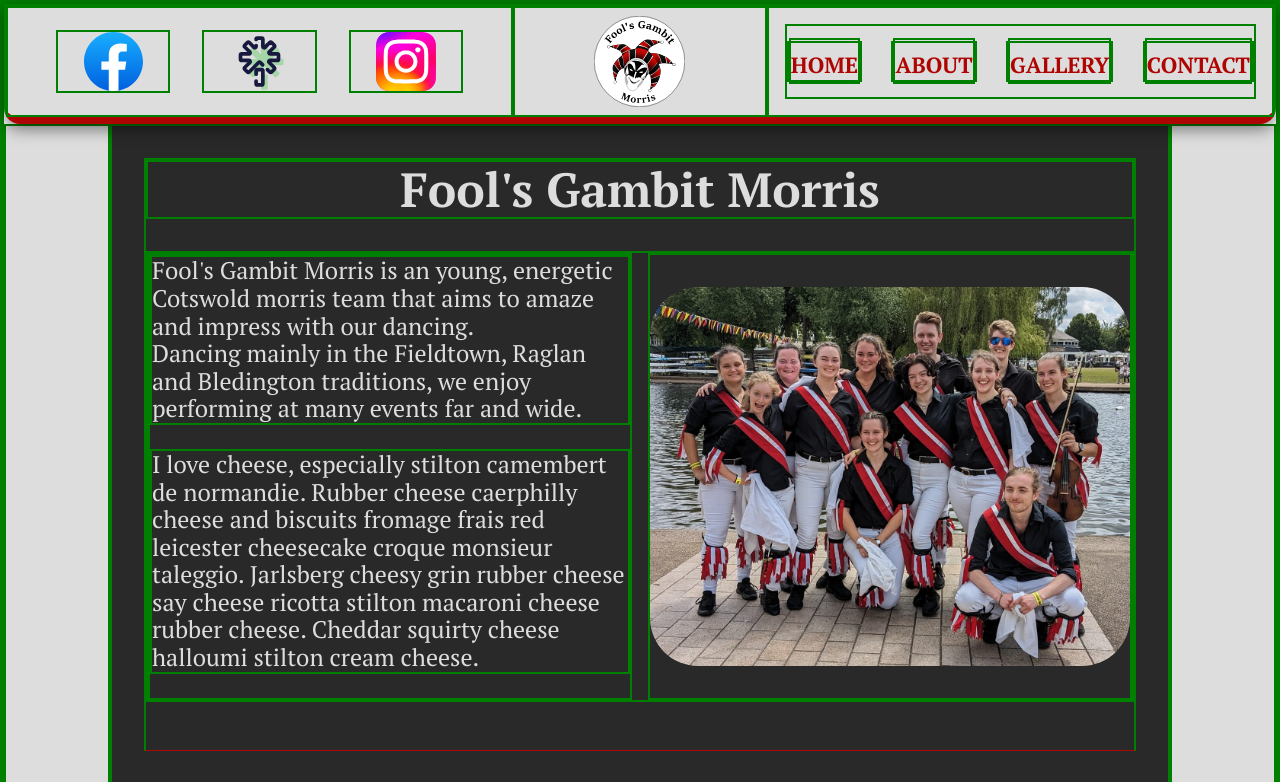
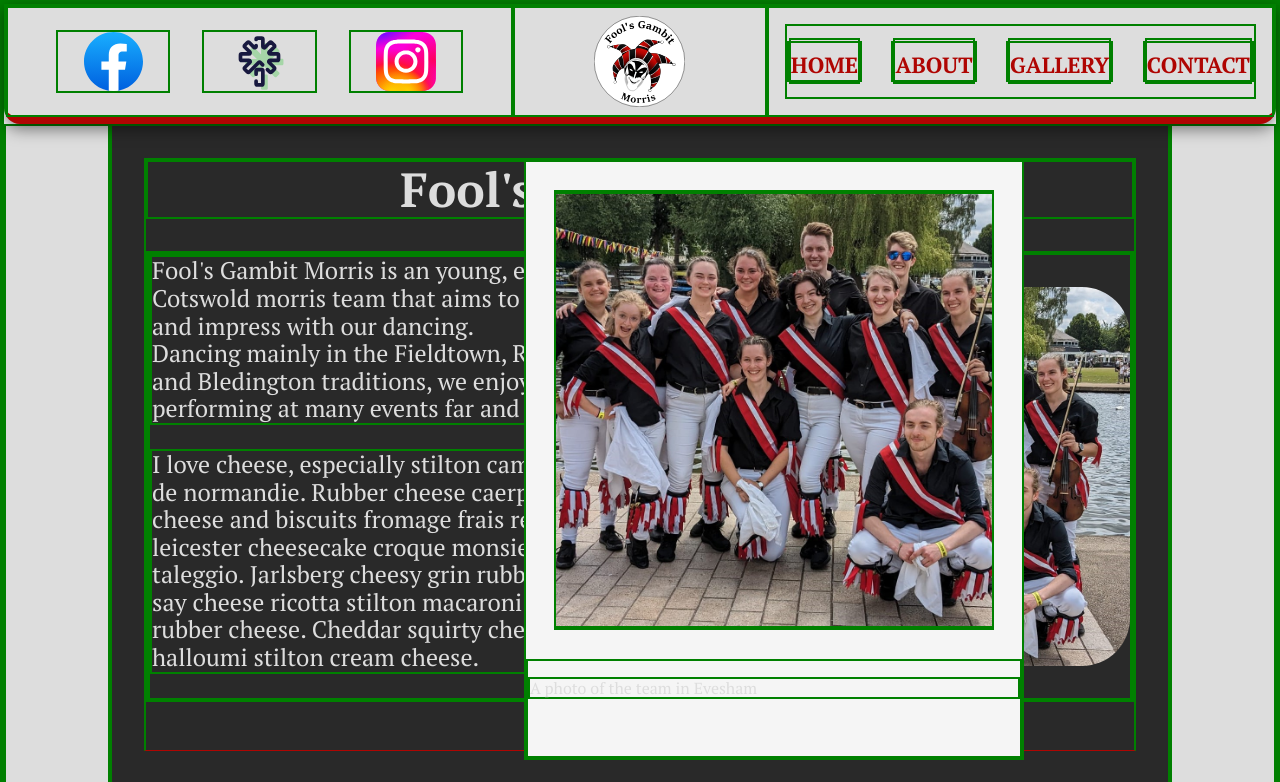
Before and after one commit to KynanPR/Fools-Website, a website: page index.html in a window 1280 px wide. Shown: the top 782 px of the page. Drawn offline with nearby package versions, Linux system fonts and the light colour scheme; files that its build step writes are made by us from their sources; a web font is replaced by a local one.

Commit message:
Working responsive polaroid image container

```diff
--- a/index.html
+++ b/index.html
@@ -14,6 +14,7 @@
 		href="https://fonts.googleapis.com/css2?family=PT+Serif:ital,wght@0,400;0,700;1,400;1,700&family=Playfair+Display:ital,wght@0,400..900;1,400..900&display=swap"
 		rel="stylesheet">
 	<link rel="stylesheet" type="text/css" href="build/styles.css" />
+	<script src="source\scripts.js"></script>
 </head>
 
 <body>
@@ -43,8 +44,7 @@
 		<nav class="header__item nav">
 			<ul role="menubar" class="navigation-list">
 				<li role="presentation">
-					<a href="#home-section" role="menuitem"
-						class="navigation-list__item navigation-list__item--active">home</a>
+					<a href="#home" role="menuitem" class="navigation-list__item navigation-list__item--active">home</a>
 				</li>
 				<li role="presentation">
 					<a href="#about" role="menuitem" class="navigation-list__item">about</a>
@@ -115,17 +115,9 @@
 					</div>
 				</div>
 				<div class="polaroid">
-					<div class="polaroid__padding padding__top">
-
+					<div class="polaroid__photo">
+						<img src="assets\img\team-photo_temp.jpg" alt="Team Photo" onload="correctPolaroid(this)" />
 					</div>
-					<div class="polaroid__padding padding__left">
-
-					</div>
-					<div class="polaroid__photo img-container">
-						<img src="assets\img\team-photo_temp.jpg" alt="Team Photo" />
-					</div>
-					<div class="polaroid__padding padding__right"></div>
-					<div class="polaroid__padding padding__bottom"></div>
 					<div class="polaroid__caption">
 						<p>A photo of the team in Evesham</p>
 					</div>
--- /dev/null
+++ b/source/scripts.js
@@ -0,0 +1,10 @@
+function correctPolaroid(img) {
+    const width = img.naturalWidth;
+    const height = img.naturalHeight;
+
+    if (height > width) {
+        console.log("Correcting Polaroid aspect ratio");
+        img.style.height = "";
+        img.style.width = "100%";
+    }
+}
--- a/source/styles.scss
+++ b/source/styles.scss
@@ -75,48 +75,52 @@ body {
 }
 
 .polaroid {
-	/* Polaroid is 4.2" x 3.5"
-	4.2 : 3.5 = 6 : 5 */
-	aspect-ratio: 6 / 5;
+	/* Polaroid is 3.5" x 4.2"
+	3.5 : 4.2 = 5 : 6 */
+	aspect-ratio: 5 / 6;
 	display: grid;
 	/* Border around photo 0.2"
 	Photo is 3.1"
 	Leaving 0.7" at the bottom for caption (not including the bottom photo border)
 	Turning these into fractions of width/height whilst keeping the resulting
 	absolute values equal results in the following abbomination - I'm sorry
+	2/42 + 31/42 + 2/42 + 7/42 = 42/42-> Rows = height = 4.2" = 42units
+	2/35 + 31/35 + 2/35 = 35/35 -> Columns = widths = 3.5" = 35units
+	42 * 35 = 1470
+	70/1470 + 1085/1470 + 70/1470 + 245/1470 = 1470/1470  -> Rows
+	84/1470  + 1302/1470 + 84/1470 = 1470/1470 -> Columns
 	 */
-	grid-template-rows: 70fr 1085fr 70fr 84fr;
+	grid-template-rows: 70fr 1085fr 70fr 245fr;
 	grid-template-columns: 84fr 1302fr 84fr;
-	grid-template-areas: "padding__top padding__top padding__top" "padding__left photo padding_right" "padding__bottom padding__bottom padding__bottom" "caption caption caption";
-	// grid: 2fr 31fr 2fr 7fr / 2fr 31fr 2fr / "padding padding padding" "padding photo padding" "padding padding padding" "caption caption caption";
+	grid-template-areas: "padding__top padding__top padding__top" "padding__left photo padding__right" "padding__bottom padding__bottom padding__bottom" "caption caption caption";
+	background-color: whitesmoke;
+
+	position: fixed;
+	top: 20vh;
+	right: 20vw;
+
+	border: 2px solid $colour-debug;
+	width: 500px;
+
+	* {
+		border: 2px solid $colour-debug;
+	}
 
 	.polaroid__photo {
 		grid-area: photo;
+		display: flex;
+		justify-content: center;
+		align-items: center;
+		overflow: hidden;
+
+		img {
+			height: 100%;
+			object-fit: cover;
+		}
 	}
 
 	.polaroid__caption {
 		grid-area: caption;
-	}
-
-	.polaroid__padding {
-		width: 100%;
-		height: 100%;
-	}
-
-	.padding__top {
-		grid-area: padding__top;
-	}
-
-	.padding__left {
-		grid-area: padding__left;
-	}
-
-	.padding__right {
-		grid-area: padding__right;
-	}
-
-	.padding__bottom {
-		grid-area: padding__bottom;
 	}
 }
 /* General stylings and helper classes - end */
```
